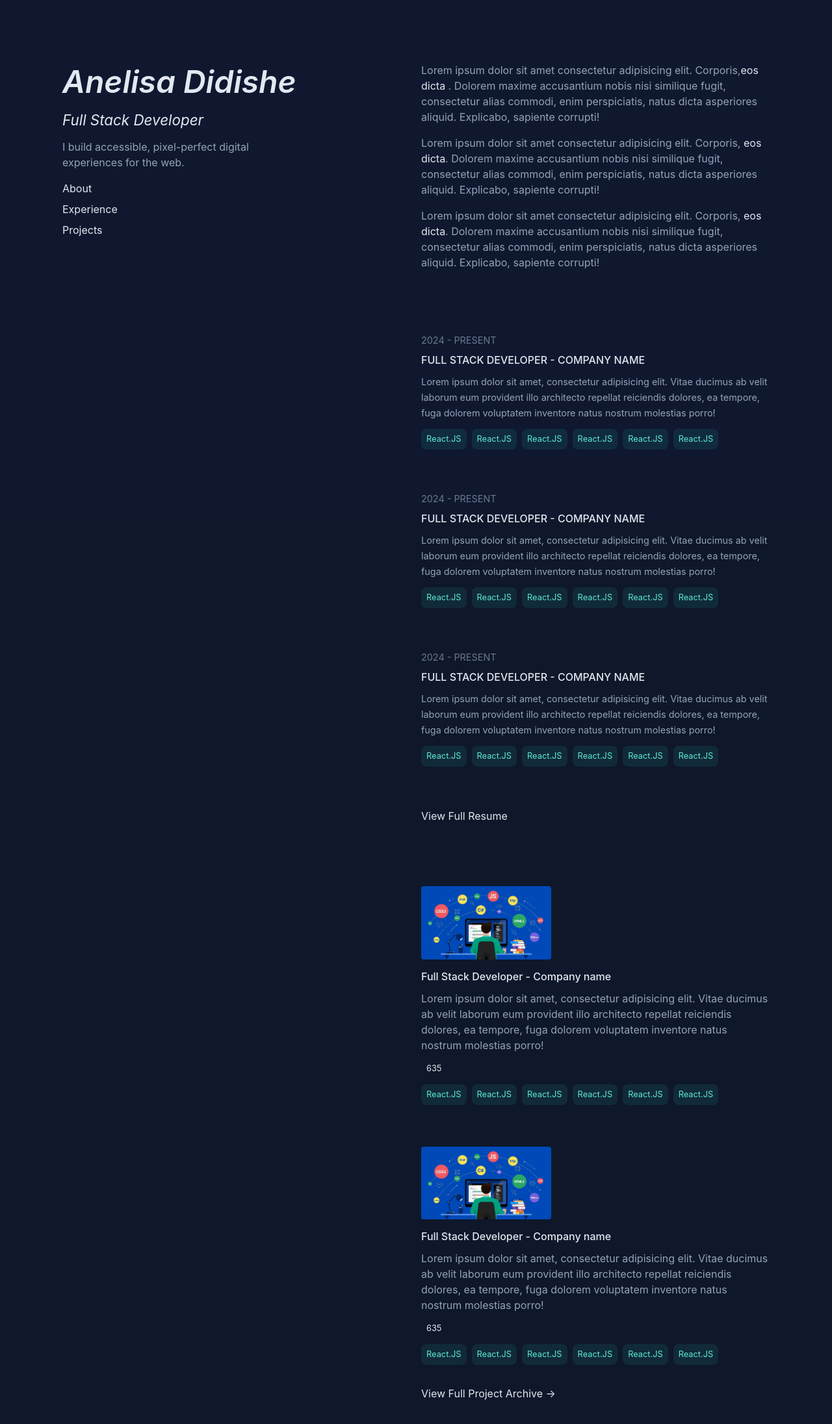
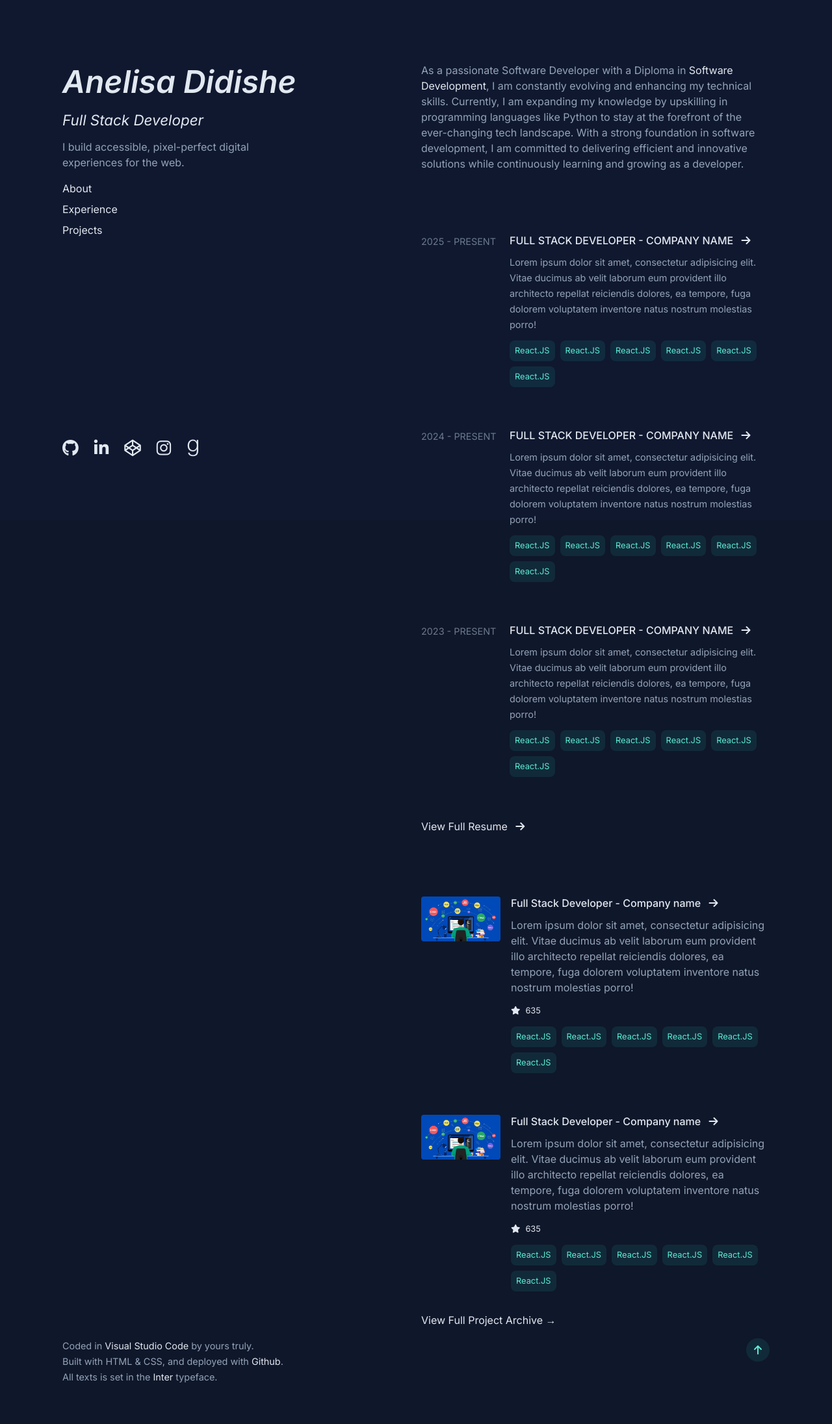
Before and after one commit to AnelisaDee/my-portfolio, a plain HTML site: page index.html in a window 1280 px wide. Shown: the whole page at 65% size. Drawn offline with Linux system fonts and the light colour scheme.

Commit message:
footer added and styled in css

```diff
--- a/index.html
+++ b/index.html
@@ -4,9 +4,22 @@
     <meta charset="UTF-8" />
     <meta name="viewport" content="width=device-width, initial-scale=1.0" />
     <link rel="stylesheet" href="style.css" />
+    <link rel="preconnect" href="https://fonts.googleapis.com" />
+    <link rel="preconnect" href="https://fonts.gstatic.com" crossorigin />
+    <link
+      href="https://fonts.googleapis.com/css2?family=Inter:ital,opsz,wght@0,14..32,100..900;1,14..32,100..900&display=swap"
+      rel="stylesheet"
+    />
+    <link
+      rel="stylesheet"
+      href="https://cdnjs.cloudflare.com/ajax/libs/font-awesome/6.7.1/css/all.min.css"
+      integrity="sha512-5Hs3dF2AEPkpNAR7UiOHba+lRSJNeM2ECkwxUIxC1Q/FLycGTbNapWXB4tP889k5T5Ju8fs4b1P5z/iB4nMfSQ=="
+      crossorigin="anonymous"
+      referrerpolicy="no-referrer"
+    />
     <title>Portfolio</title>
   </head>
-  <body>
+  <body id="top-of-page">
     <div class="underlay"></div>
     <header>
       <a href="/">
@@ -45,29 +58,15 @@
         </div>
         <div class="about-content">
           <p>
-            Lorem ipsum dolor sit amet consectetur adipisicing elit. Corporis,<a
-              href="#"
-              class="anchor-text"
-              target="_blank"
-              >eos dicta</a
-            >
-            . Dolorem maxime accusantium nobis nisi similique fugit, consectetur
-            alias commodi, enim perspiciatis, natus dicta asperiores aliquid.
-            Explicabo, sapiente corrupti!
-          </p>
-          <p>
-            Lorem ipsum dolor sit amet consectetur adipisicing elit. Corporis,
-            <a href="#" class="anchor-text" target="_blank">eos dicta</a>.
-            Dolorem maxime accusantium nobis nisi similique fugit, consectetur
-            alias commodi, enim perspiciatis, natus dicta asperiores aliquid.
-            Explicabo, sapiente corrupti!
-          </p>
-          <p>
-            Lorem ipsum dolor sit amet consectetur adipisicing elit. Corporis,
-            <a href="#" class="anchor-text" target="_blank">eos dicta</a>.
-            Dolorem maxime accusantium nobis nisi similique fugit, consectetur
-            alias commodi, enim perspiciatis, natus dicta asperiores aliquid.
-            Explicabo, sapiente corrupti!
+            As a passionate Software Developer with a Diploma in
+            <a href="#" class="anchor-text" target="_blank">
+              Software Development</a
+            >, I am constantly evolving and enhancing my technical skills.
+            Currently, I am expanding my knowledge by upskilling in programming
+            languages like Python to stay at the forefront of the ever-changing
+            tech landscape. With a strong foundation in software development, I
+            am committed to delivering efficient and innovative solutions while
+            continuously learning and growing as a developer.
           </p>
         </div>
       </section>
@@ -77,7 +76,7 @@
         </div>
         <div class="experience-contents">
           <div class="experience-card">
-            <p class="tenure">2024 - present</p>
+            <p class="tenure">2025 - present</p>
             <div class="card-column">
               <a href="/" target="_blank" class="experience-link">
                 <h3 class="anchor-text card-header">
@@ -151,7 +150,7 @@
             </div>
           </div>
           <div class="experience-card">
-            <p class="tenure">2024 - present</p>
+            <p class="tenure">2023 - present</p>
             <div class="card-column">
               <a href="/" target="_blank" class="experience-link">
                 <h3 class="anchor-text card-header">
@@ -294,6 +293,27 @@
         </a>
       </section>
     </main>
-    <footer></footer>
+    <footer>
+      <p>
+        Coded in
+        <a
+          href="https://code.visualstudio.com/"
+          target="_blank"
+          class="anchor-text"
+          >Visual Studio Code</a
+        >
+        by yours truly. <br />Built with HTML & CSS, and deployed with
+        <a href="https:www.github.com/" target="_blank" class="anchor-text"
+          >Github</a
+        >. <br />All texts is set in the
+        <a href="https://rsms.me/inter/" target="_blank" class="anchor-text"
+          >Inter</a
+        >
+        typeface.
+      </p>
+      <a href="#top-of-page" class="scroll-to-top">
+        <i class="fa-solid fa-arrow-up"></i>
+      </a>
+    </footer>
   </body>
 </html>
--- a/style.css
+++ b/style.css
@@ -278,6 +278,18 @@ section h2,
   transition: 200ms;
 }
 
+footer {
+  display: flex;
+  flex-direction: column;
+  justify-content: space-between;
+  align-items: flex-start;
+  gap: 2rem;
+}
+
+footer p {
+  font-size: 0.9rem;
+}
+
 .scroll-to-top {
   text-decoration: none;
   color: var(--color-accent);
@@ -295,7 +307,7 @@ section h2,
   opacity: 0.6;
 }
 
-media (min-width: 640px) {
+@media (min-width: 640px) {
   .social-link-container {
     gap: 1.5rem;
   }
```
